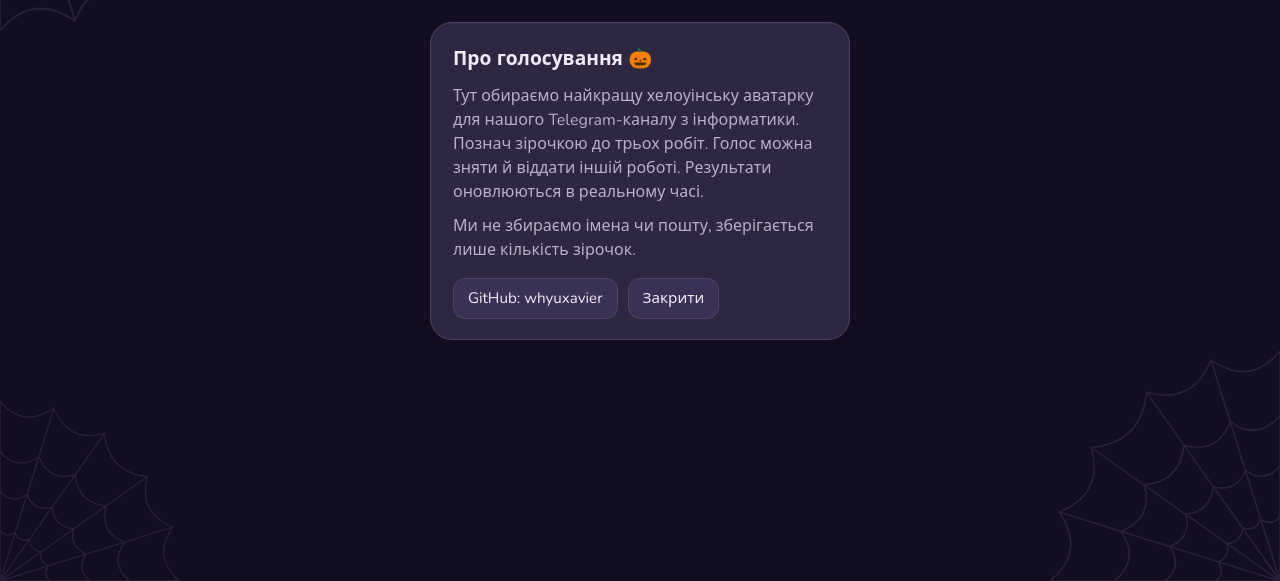
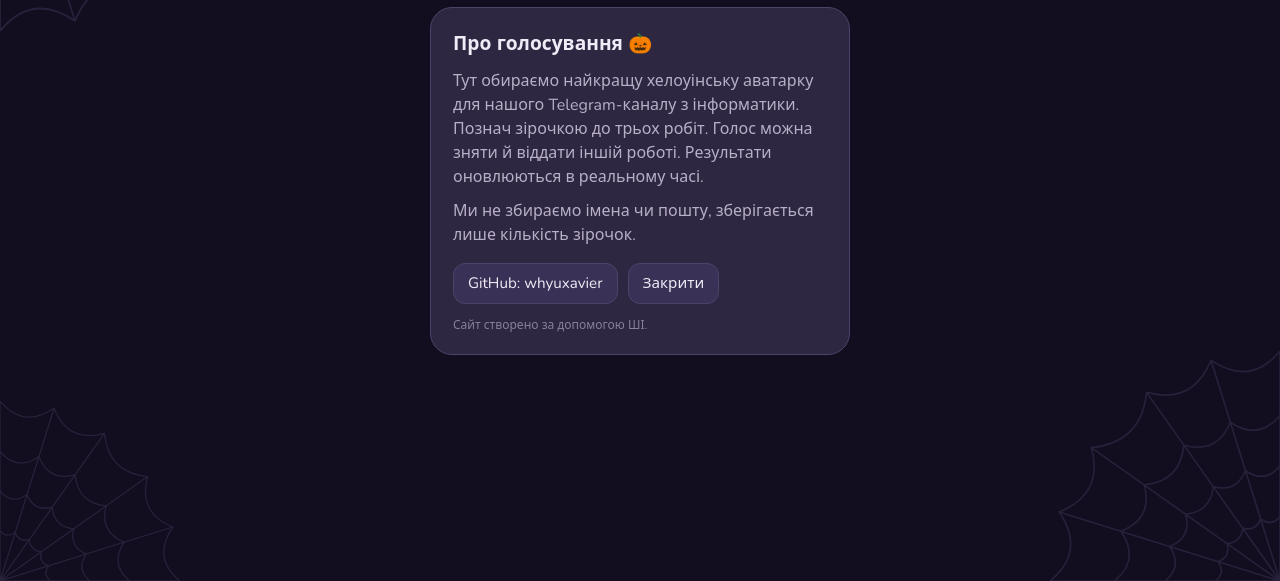
Before and after one commit to whyuxavier/pic-vote, a plain HTML site: page index.html in a window 1280 px wide. Both pictures are taken after a click on the button "Про голосування". Shown: the part 219-800 px from the top of the page. Drawn offline with nearby package versions, Linux system fonts and the light colour scheme.

Commit message:
Позначка «Сайт створено за допомогою ШІ» у вікні [i]
Co-Authored-By: Claude Opus 5.5 <noreply@anthropic.com>
Claude-Session: https://claude.ai/code/session_01JgZfFEfvYnH7sYpuzEJAo7

```diff
--- a/index.html
+++ b/index.html
@@ -181,6 +181,7 @@ button:focus-visible,a:focus-visible,.pic:focus-visible{outline:3px solid #b9a6d
       <a href="https://github.com/whyuxavier" target="_blank" rel="noopener">GitHub: whyuxavier</a>
       <button id="aboutClose">Закрити</button>
     </div>
+    <p style="margin:12px 0 0;font-size:12px;opacity:.65">Сайт створено за допомогою ШІ.</p>
   </div>
 </div>
 <div class="lb" id="lb"><img id="lbimg" alt=""></div>
```
